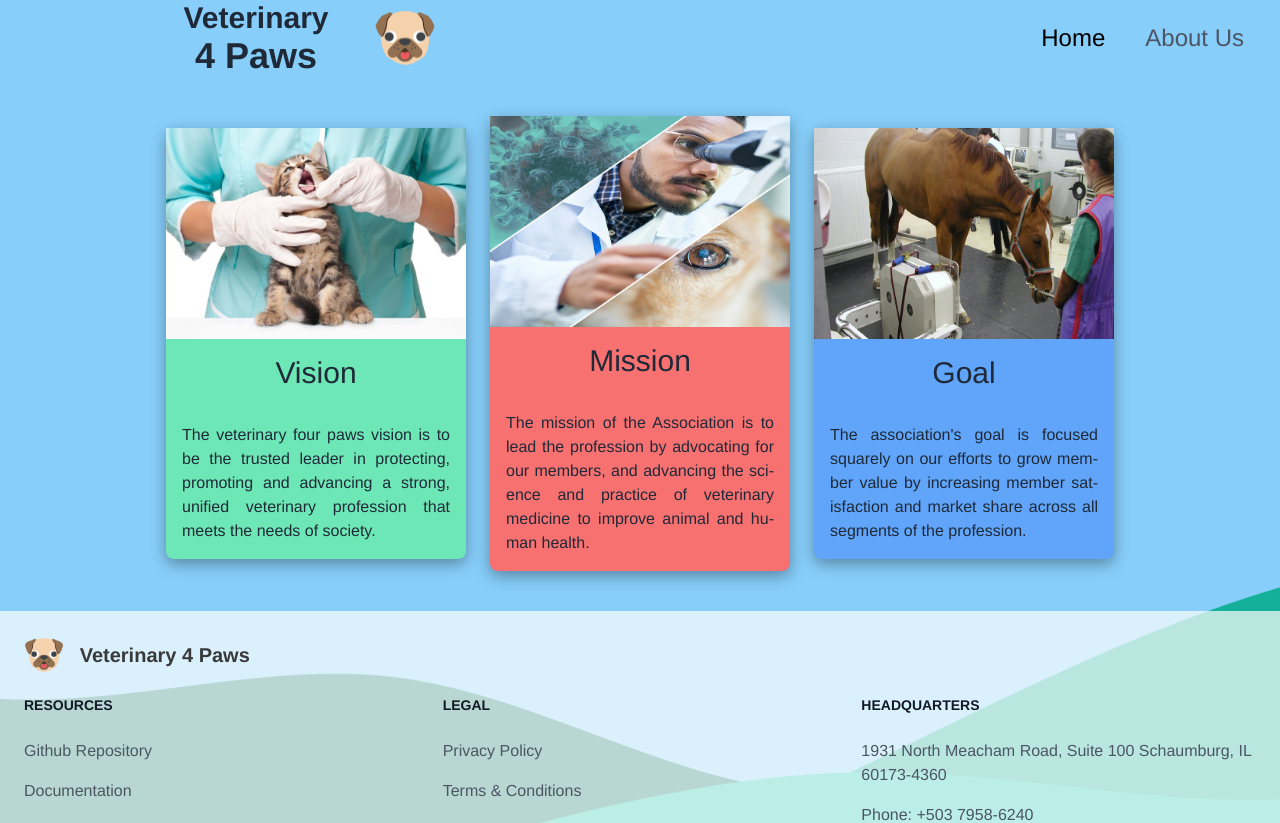
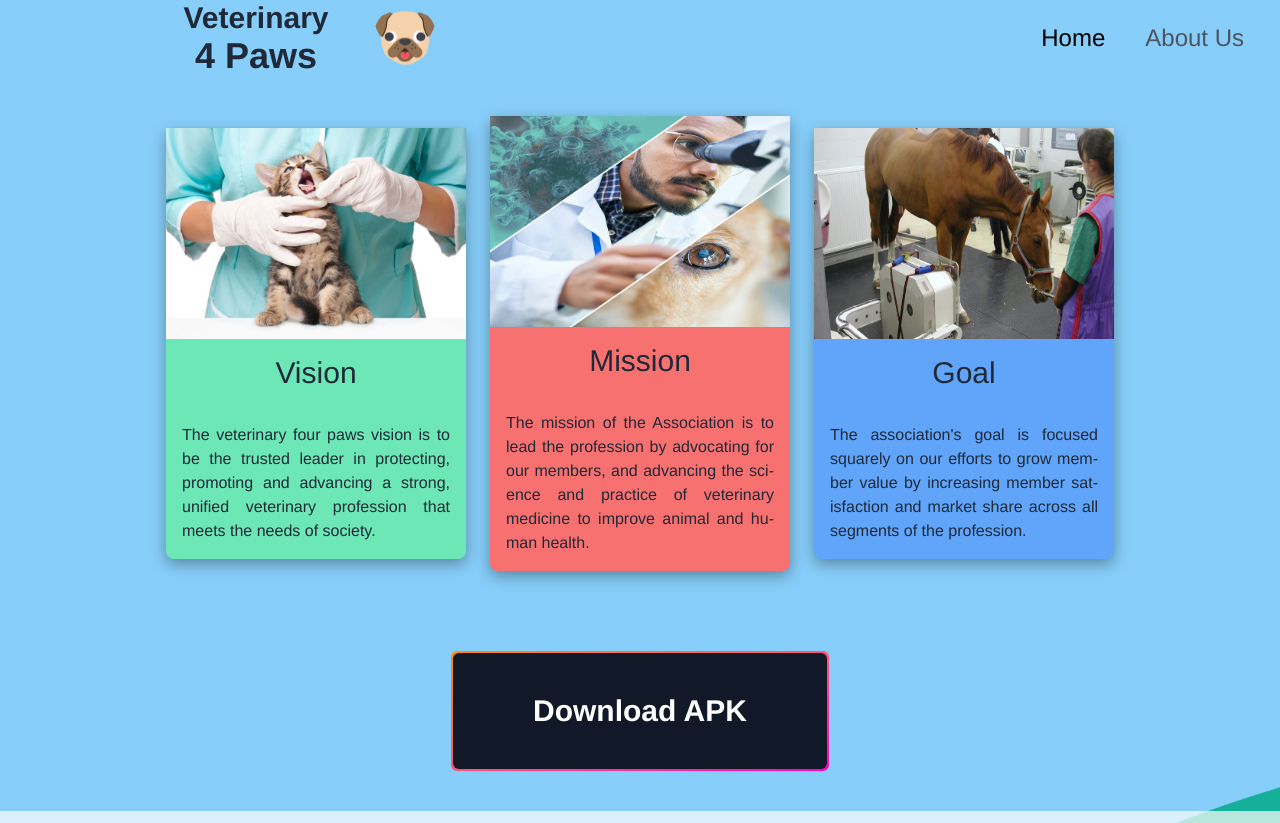
Before and after one commit to Sebs14/petpaws4, a React (Vite) app: page / in a window 1280 px wide. Shown: the top 823 px of the page. Built offline with nearby package versions, Linux system fonts and the light colour scheme.

Commit message:
add some designes

```diff
--- /dev/null
+++ b/src/main/components/download.jsx
@@ -0,0 +1,15 @@
+import { NavLink } from "react-router-dom";
+
+
+
+export default function download() {
+    return(
+        <a href="https://drive.google.com/drive/folders/1YpdaLo56mmpzhNUctjaS4SvPa05d00Ke?usp=sharing"  class="relative p-0.5 inline-flex items-center justify-center font-bold overflow-hidden group rounded-md">
+<span class="w-full h-full bg-gradient-to-br from-[#ff8a05] via-[#ff5478] to-[#ff00c6] group-hover:from-[#ff00c6] group-hover:via-[#ff5478] group-hover:to-[#ff8a05] absolute"></span>
+<span class="relative px-20 py-10 transition-all ease-out bg-gray-900 rounded-md group-hover:bg-opacity-0 duration-400">
+<span class="relative text-white text-3xl">Download APK</span>
+</span>
+</a>
+
+    )
+}
--- a/src/main/pages/main.jsx
+++ b/src/main/pages/main.jsx
@@ -3,6 +3,7 @@ import Carousel from "../components/carousel";
 import Footer from "../../common/components/Footer/Footer";
 import CardContainer from "../components/CardContainer/CardContainer";
 import Card from "../components/Card/Card";
+import Downloadss from "../components/download";
 
 import Mission from "../../common/assets/images/mission.jpg";
 import Vision from "../../common/assets/images/vision.jpg";
@@ -42,6 +43,9 @@ export default function Main() {
           />
         </CardContainer>
       </div>
+      <div className="flex justify-center p-10">
+        <Downloadss/>
+      </div>
       <div className="bottom-0 w-full">
         <Footer />
       </div>
```
Also changed, not shown: 1 other file (tests, documents, lock files or other folders).
